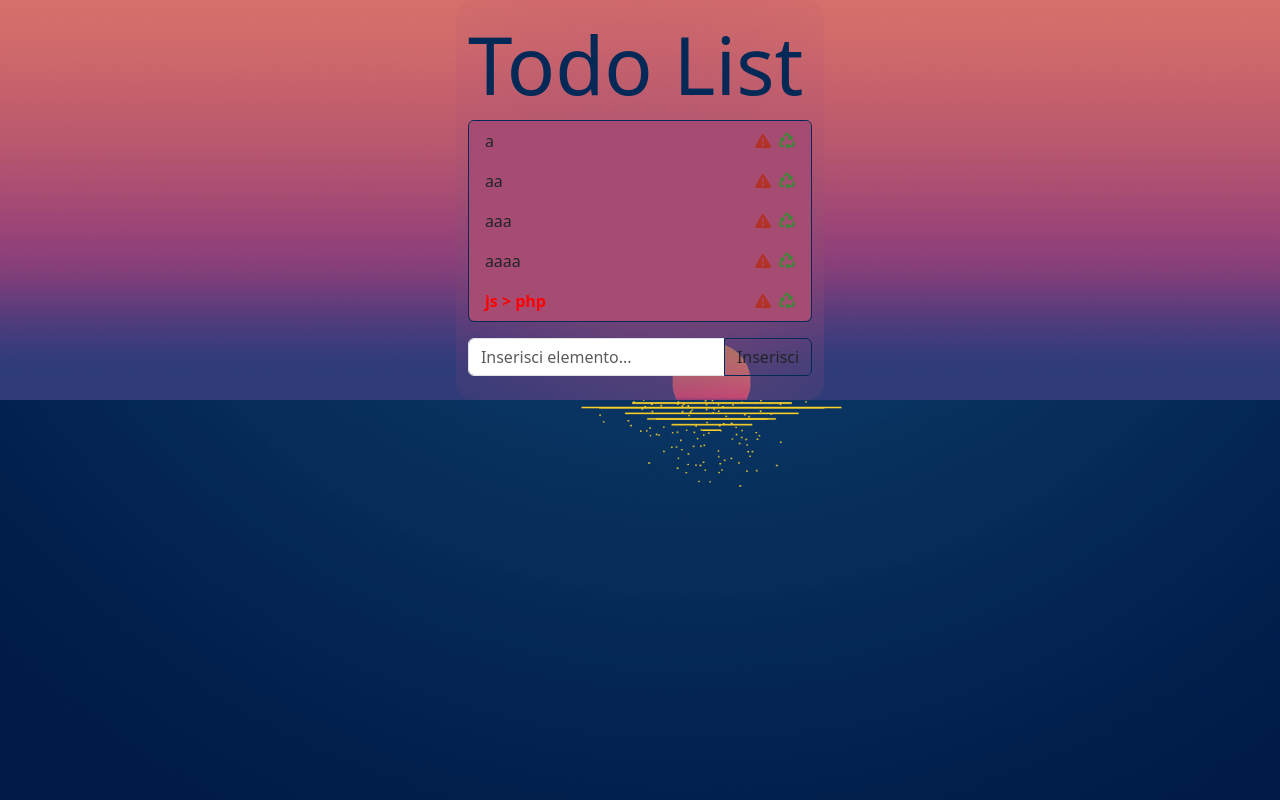
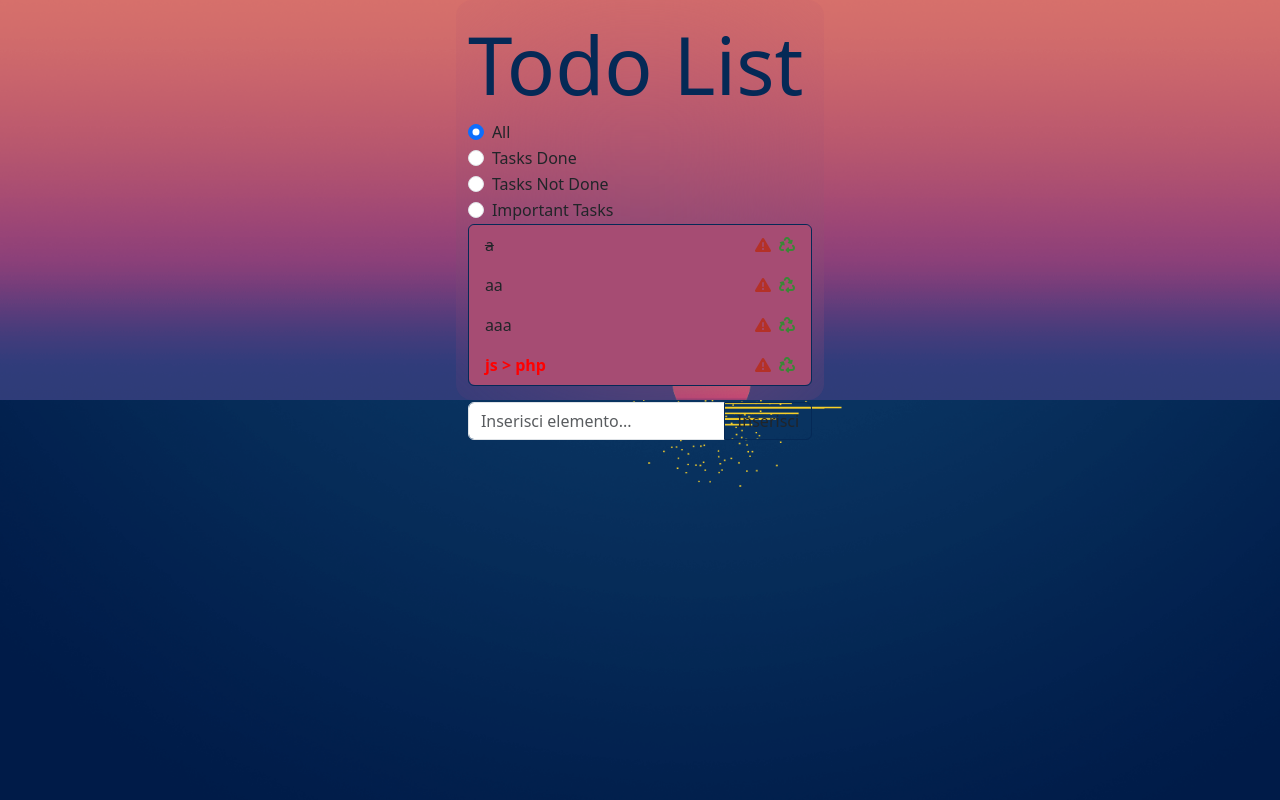
Before and after one commit to MaxPredathor/php-todo-list-json, a PHP site: page / in a window 1280 px wide. Run offline with PHP 8.4, Linux system fonts and the light colour scheme; some libraries are stand-ins or nearby versions.

Commit message:
added checkbox filter

```diff
--- a/index.php
+++ b/index.php
@@ -7,7 +7,8 @@
     <link href="https://cdn.jsdelivr.net/npm/bootstrap@5.3.2/dist/css/bootstrap.min.css" rel="stylesheet"
         integrity="sha384-T3c6CoIi6uLrA9TneNEoa7RxnatzjcDSCmG1MXxSR1GAsXEV/Dwwykc2MPK8M2HN" crossorigin="anonymous">
     <script src="https://unpkg.com/axios@1.1.2/dist/axios.min.js"></script>
-    <script src="https://unpkg.com/vue@3/dist/vue.global.js"></script>
+    <script src="https://cdn.jsdelivr.net/npm/vue@3.x/dist/vue.global.prod.js"></script>
+    <!-- <script src="https://unpkg.com/vue@3/dist/vue.global.js"></script> -->
     <script src="js/script.js" type="module"></script>
     <link rel="preconnect" href="https://fonts.googleapis.com">
     <link rel="preconnect" href="https://fonts.gstatic.com" crossorigin>
@@ -30,11 +31,39 @@
                     <div class="row">
                         <div class="col-12">
                             <h1 class="display-1">Todo List</h1>
+                            <div class="form-check">
+                                <input class="form-check-input" @click="flagSwitch(), myAll = true" type="radio" name="flexRadioDefault" id="flexRadioDefault1" checked>
+                                <label class="form-check-label" for="flexRadioDefault1">
+                                    All
+                                </label>
+                            </div>
+                            <div class="form-check">
+                                <input class="form-check-input" @click="flagSwitch(), done = true" type="radio" name="flexRadioDefault" id="flexRadioDefault2">
+                                <label class="form-check-label" for="flexRadioDefault2">
+                                    Tasks Done
+                                </label>
+                            </div>
+                            <div class="form-check">
+                                <input class="form-check-input" @click="flagSwitch(), notDone = true" type="radio" name="flexRadioDefault" id="flexRadioDefault3">
+                                <label class="form-check-label" for="flexRadioDefault3">
+                                    Tasks Not Done
+                                </label>
+                            </div>
+                            <div class="form-check">
+                                <input class="form-check-input" @click="flagSwitch(), important = true" type="radio" name="flexRadioDefault" id="flexRadioDefault4">
+                                <label class="form-check-label" for="flexRadioDefault4">
+                                    Important Tasks
+                                </label>
+                            </div>
                             <ul class="list-group list-group-flush rounded">
-                                <li v-for="(item, index) in list" :key="index"
-                                :class="{'text-decoration-line-through': item.done === true, 'important': item.important === true}"
+                                <li v-show="(myAll) || (item.done == false && notDone) || (item.done == true && done) || (item.important == true && important)" v-for="(item, index) in list" :key="index"
+                                    :class="{'text-decoration-line-through': item.done, 'important': item.important}"
                                     @click.stop="updateTask(index)"
-                                class="list-group-item d-flex justify-content-between">{{ item.text }}
+                                    class="list-group-item">
+                                    <div class="d-flex justify-content-between">
+                                        <div>
+                                        {{ item.text }}
+                                        </div>
                                         <div class="d-flex justify-content-between">
                                             <span @click.stop="importantTask(index)">
                                                 <i class="fa-solid fa-triangle-exclamation" style="color: #b43127;"></i>
@@ -43,6 +72,7 @@
                                                 <i class="fa-solid fa-recycle ps-2" style="color: #3b8736;"></i>
                                             </span>
 
+                                        </div>
                                     </div>
                                 </li>
                             </ul>
--- a/js/script.js
+++ b/js/script.js
@@ -6,6 +6,10 @@ createApp({
       apiUrl: "server.php",
       list: [],
       newTask: "",
+      myAll: true,
+      important: false,
+      done: false,
+      notDone: false,
     };
   },
   methods: {
@@ -73,6 +77,12 @@ createApp({
           console.log(err);
         });
     },
+    flagSwitch() {
+      this.myAll = false;
+      this.important = false;
+      this.done = false;
+      this.notDone = false;
+    },
   },
   mounted() {
     this.getList();
--- a/todo-list.json
+++ b/todo-list.json
@@ -1 +1 @@
-[{"text":"a","done":false,"important":false},{"text":"aa","done":false,"important":false},{"text":"aaa","done":false,"important":false},{"text":"aaaa","done":false,"important":false},{"text":"js > php","done":false,"important":true}]
+[{"text":"a","done":true,"important":false},{"text":"aa","done":false,"important":false},{"text":"aaa","done":false,"important":false},{"text":"js > php","done":false,"important":true}]
```
Lines whose indentation alone changed are shown as unchanged.
